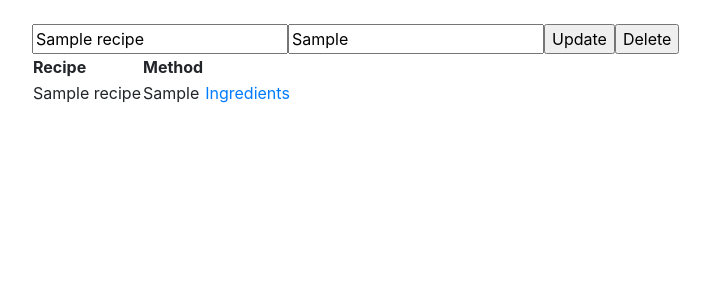
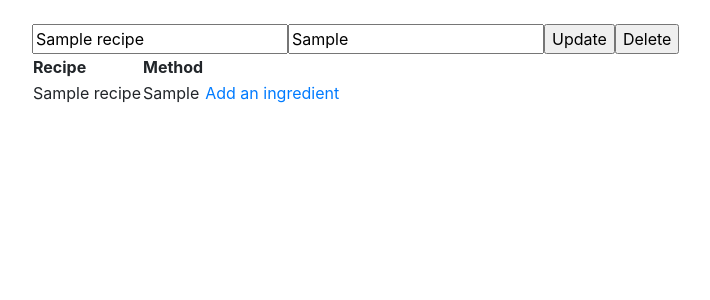
Before and after one commit to ssuihko/ElektroninenKeittokirja, a Flask app: page /recipes in a window 1280 px wide. Shown: the part 56-356 px from the top of the page, without its empty margins (53-763 px from the left). Run offline with Flask 2, Linux system fonts and the light colour scheme; tables that the repository leaves empty hold one stand-in row (values such as "Sample post"); some libraries are stand-ins or nearby versions.

Commit message:
linkin nimi korjattu

```diff
--- a/application/templates/recipes/list.html
+++ b/application/templates/recipes/list.html
@@ -10,7 +10,7 @@
     <tr>
       <td>{{ recipe.name }}</td>
       <td>{{ recipe.method }}</td>
-      <td><a href="{{ url_for('ingredient_list') }}">Ingredients</a></td>
+      <td><a href="{{ url_for('ingredient_list') }}">Add an ingredient</a></td>
 
       <form method="POST" action="/recipes/update/">
         <input type="hidden" value="{{ recipe.name }}" name="oldname">
```
